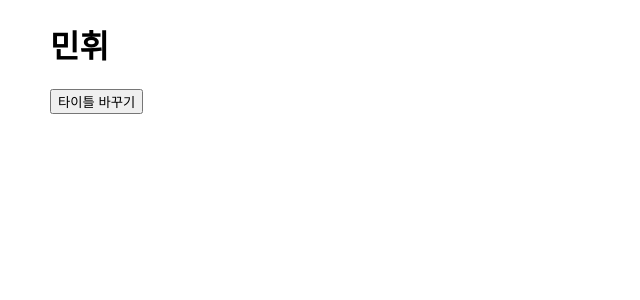
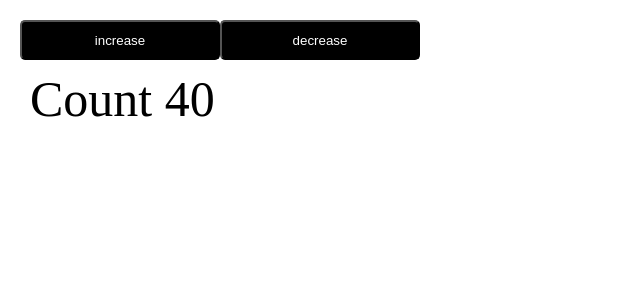
Before and after one commit to dsc-sookmyung/2021-02-React-Study, a React (Create React App) app: page / in a window 1280 px wide. Shown: the top 300 px of the page, without its empty margins (0-640 px from the left). Built offline with nearby package versions, Linux system fonts and the light colour scheme.

Commit message:
[3주차] component, props

```diff
--- a/src/App.css
+++ b/src/App.css
@@ -50,3 +50,16 @@ body{
     transform: rotate(360deg);
   }
 }
+
+/* 3주차 리액트 */
+div{
+  padding: 10px;
+}
+
+button{
+  background: black;
+    color: white;
+    width: 200px;
+    height: 40px;
+    border-radius: 5px;
+}
--- a/src/App.js
+++ b/src/App.js
@@ -1,23 +1,23 @@
-import logo from './logo.svg';
 import './App.css';
-import Title from './component/Title';
-import Title_btn from './component/Title_btn';
 import React, {Component} from 'react';
 import { useState } from 'react';
+import Count from './component/Count';
 
 function App() {
 
-  var styles={paddingLeft: "50px"};
-  const [title, setTitle] = useState('민휘');
+  const [count, setCount] = useState(40);
 
   return (
-    <div style={styles}>
-      <Title content={title}/>
-      <Title_btn
-        onChangePage = {function(){
-          setTitle(title === '민휘'?'리액트 스터디 화이팅!':'민휘');
-        }}
-      />
+    <div>
+      <button
+            onClick={()=>{
+                setCount(count+1);
+            }}>increase</button>
+      <button
+            onClick={()=>{
+                setCount(count-1);
+            }}>decrease</button>
+      <Count count={count}/>
     </div>
   );
 }
--- /dev/null
+++ b/src/component/Count.js
@@ -0,0 +1,11 @@
+import { useState } from "react";
+
+export default function Count(props){
+    var text_style={fontSize: "50px"}
+    return(
+        <div style={text_style}>
+            Count {props.count}
+        </div>
+    );
+
+}
```
